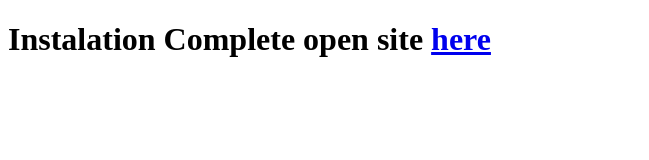
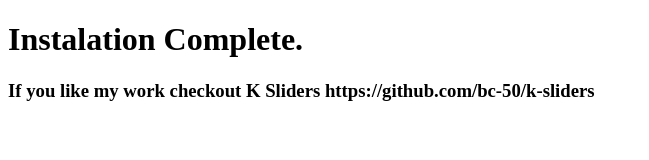
Before and after one commit to bc-50/wp-setup, a website: page site.html in a window 1280 px wide. Shown: the whole page, without its empty margins (0-649 px from the left). Drawn offline with nearby package versions, Linux system fonts and the light colour scheme.

Commit message:
K Sliders plug

```diff
--- a/site.html
+++ b/site.html
@@ -42,7 +42,8 @@
 <noscript>Your browser does not support JavaScript!</noscript>
 
 <body>
-  <h1>Instalation Complete open site <a href="http://localhost/replace_site/">here</a></h1>
+  <h1>Instalation Complete.</h1>
+  <h3>If you like my work checkout K Sliders https://github.com/bc-50/k-sliders</h3>
 </body>
 
 </html>
```
